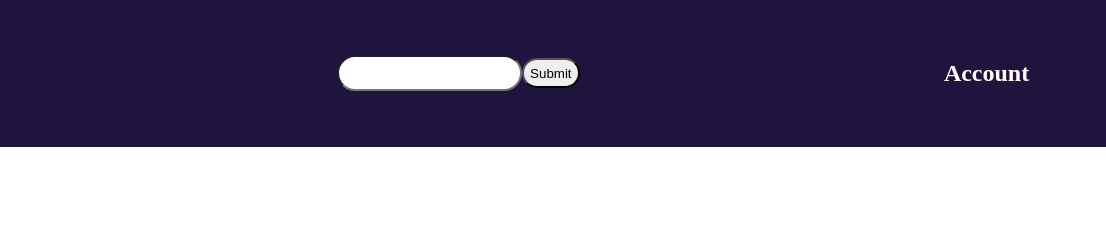
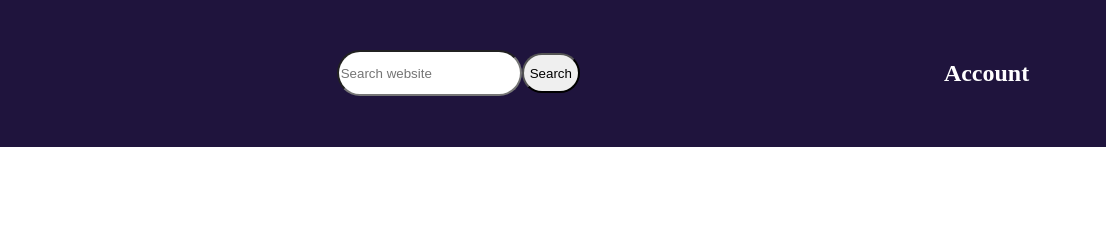
Before and after one commit to konstantin56k/Vessel, a React app: page / in a window 1280 px wide. Shown: the full height of the page, 174-1280 px from the left. Built offline with nearby package versions, Linux system fonts and the light colour scheme.

Commit message:
searxh box style

```diff
--- a/client/components/Navbar.js
+++ b/client/components/Navbar.js
@@ -13,8 +13,8 @@ class Navbar extends Component {
           <img id='vessel_nav' src='./images/vessel_2.png' alt='image is not found' />
           <div className="search_box">
             <form>
-              <input id="search_box" type="text" />
-              <input id="search_box" type="submit" value="Submit" />
+              <input id="search_box" type="text" placeholder="Search website" />
+              <input id="search_box" type="submit" value="Search" />
             </form>
           </div>
           <div className="account">
--- a/public/style.css
+++ b/public/style.css
@@ -19,7 +19,7 @@ body {
 }
 
 #search_box {
-  height: 30px;
+  height: 40px;
   border-radius: 30px;
 }
 
```
